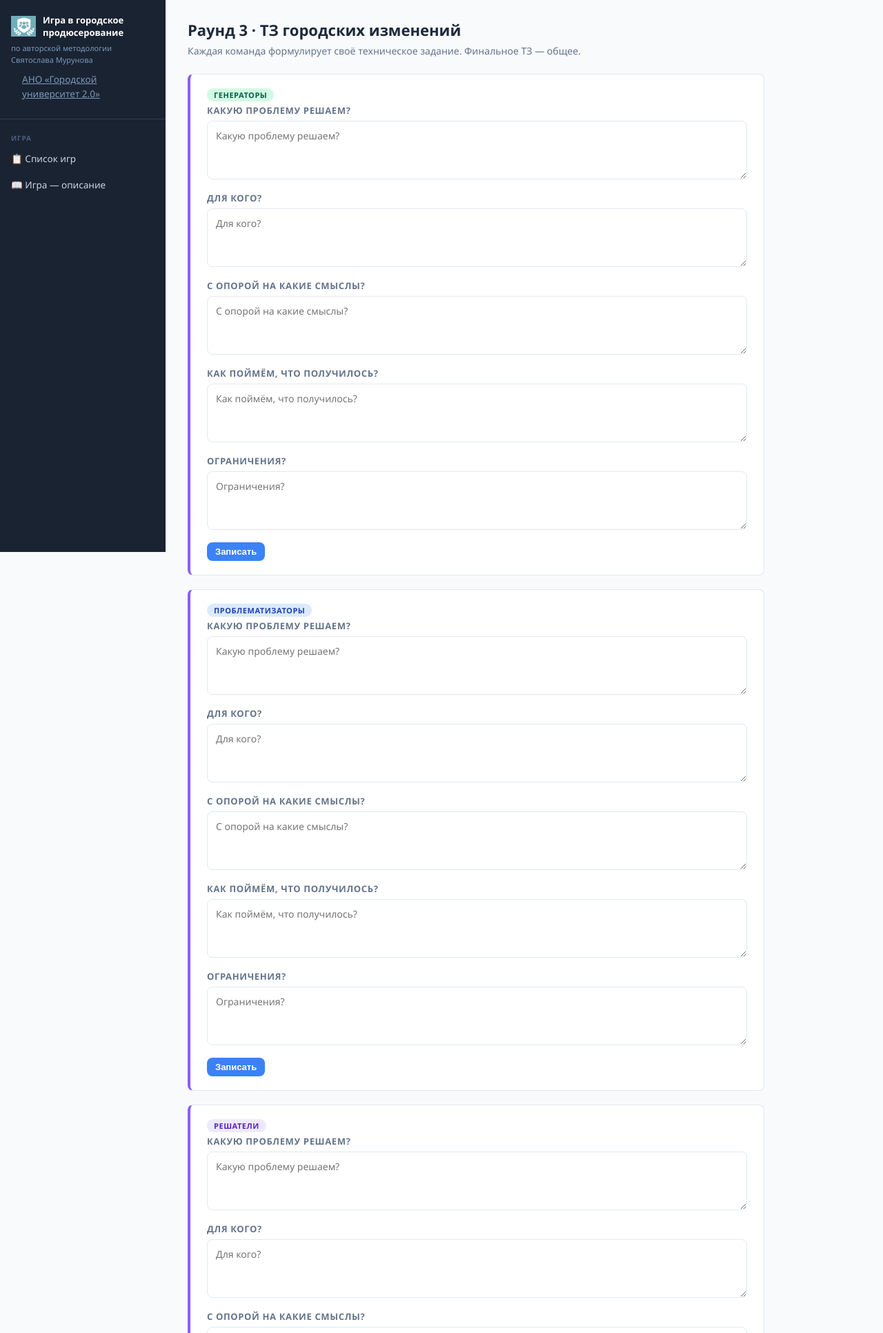
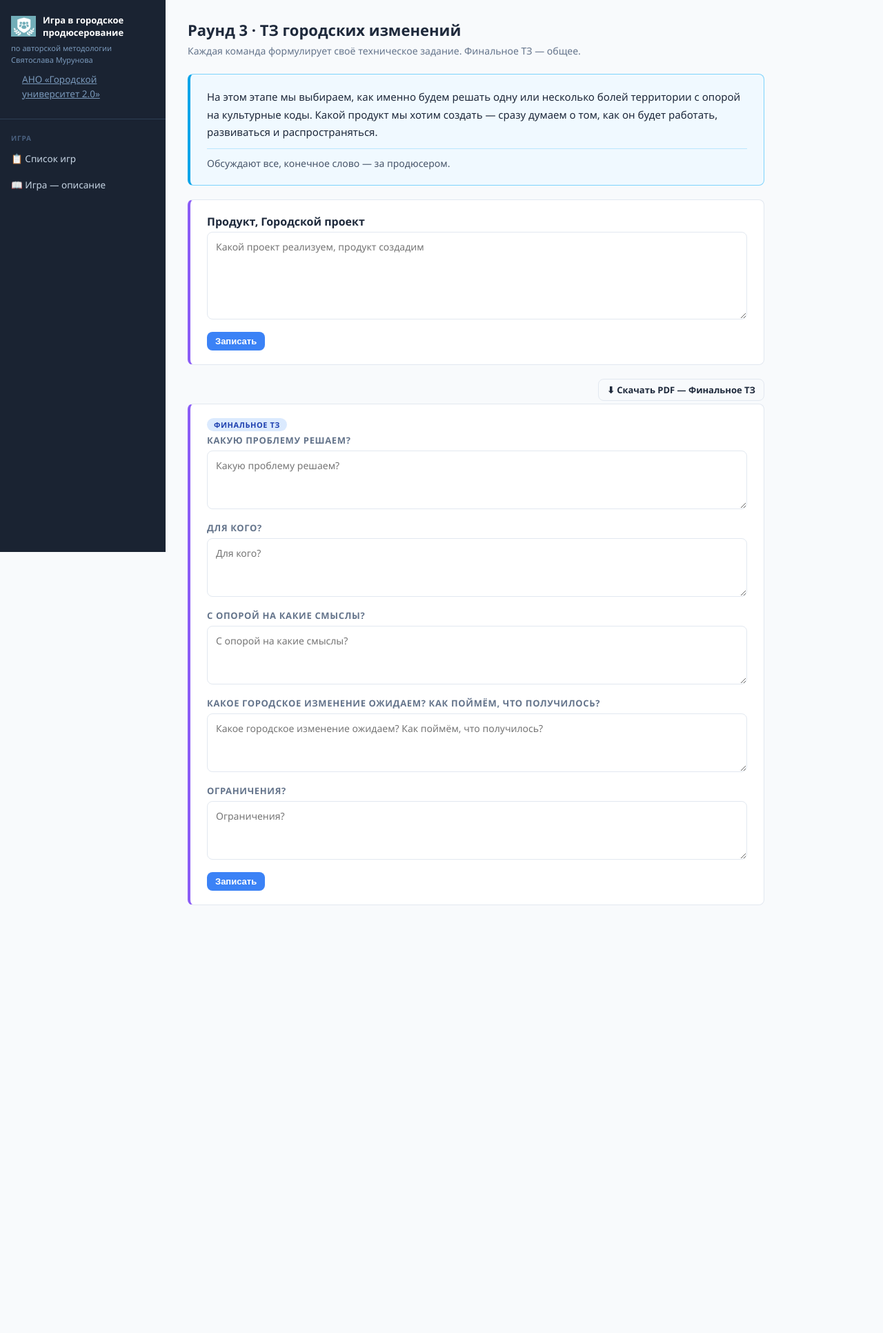
Before and after one commit to Aquamariss/city-game, a Flask app: template templates/round3.html in a window 1280 px wide. Shown: the top 1932 px of the page at 69% size. After the commit the page ends 1312 px from the top, so only its background shows below. Run offline with Flask 3, Linux system fonts and the light colour scheme; the template is opened without the code that fills it, so the values that code supplies are empty.

Commit message:
Simplify Round 3: description block, reorder and rename fields, remove role blocks
Co-Authored-By: Claude Sonnet 4.6 <noreply@anthropic.com>

```diff
--- a/templates/round3.html
+++ b/templates/round3.html
@@ -5,37 +5,50 @@
 <div class="page-title">Раунд 3 · ТЗ городских изменений</div>
 <div class="page-subtitle">Каждая команда формулирует своё техническое задание. Финальное ТЗ — общее.</div>
 
-{% set sections = [
-  ('gen',  'Генераторы',       'badge-green'),
-  ('prob', 'Проблематизаторы', 'badge-blue'),
-  ('sol',  'Решатели',         'badge-purple'),
-  ('mak',  'Делатели',         'badge-orange'),
-  ('exp',  'Экспортеры',       'badge-red'),
-  ('fin',  'Финальное ТЗ',     'badge-blue'),
-] %}
+<div class="card" style="background:#f0f9ff; border-color:#7dd3fc; border-left:4px solid #0ea5e9;">
+  <div style="font-size:15px; line-height:1.7; color:#1e293b;">
+    На этом этапе мы выбираем, как именно будем решать одну или несколько болей территории с опорой на культурные коды. Какой продукт мы хотим создать — сразу думаем о том, как он будет работать, развиваться и распространяться.
+  </div>
+  <div style="margin-top:10px; font-size:14px; color:#475569; line-height:1.6; border-top:1px solid #bae6fd; padding-top:10px;">
+    Обсуждают все, конечное слово — за продюсером.
+  </div>
+</div>
 
-{% set questions = [
-  ('q1', 'Какую проблему решаем?'),
-  ('q2', 'Для кого?'),
-  ('q3', 'С опорой на какие смыслы?'),
-  ('q4', 'Как поймём, что получилось?'),
-  ('q5', 'Ограничения?'),
-] %}
+<!-- Продукт, Городской проект -->
+<div class="card accent-r3">
+  <div class="card-title">Продукт, Городской проект</div>
+  <div class="field-group">
+    <textarea rows="5" data-field="r3_product" id="field-r3_product"
+              placeholder="Какой проект реализуем, продукт создадим">{{ data.get('r3_product', '') }}</textarea>
+  </div>
+  <div class="save-row">
+    <button class="btn btn-primary btn-sm"
+            onclick="saveField('r3_product', document.getElementById('field-r3_product').value, this)">
+      Записать
+    </button>
+  </div>
+</div>
 
-{% for sec, sec_name, badge_class in sections %}
-{% if sec == 'fin' %}
+<!-- Финальное ТЗ -->
 <div style="display:flex; justify-content:flex-end; margin-bottom:4px;">
   <a href="{{ url_for('print_r3_final') }}" target="_blank"
      class="btn btn-outline btn-sm">⬇ Скачать PDF — Финальное ТЗ</a>
 </div>
-{% endif %}
 <div class="card accent-r3">
   <div class="card-title">
-    <span class="badge {{ badge_class }}">{{ sec_name }}</span>
+    <span class="badge badge-blue">Финальное ТЗ</span>
   </div>
 
-  {% for q, q_label in questions %}
-  {% set key = 'r3_' + sec + '_' + q %}
+  {% set fin_questions = [
+    ('q1', 'Какую проблему решаем?'),
+    ('q2', 'Для кого?'),
+    ('q3', 'С опорой на какие смыслы?'),
+    ('q4', 'Какое городское изменение ожидаем? Как поймём, что получилось?'),
+    ('q5', 'Ограничения?'),
+  ] %}
+
+  {% for q, q_label in fin_questions %}
+  {% set key = 'r3_fin_' + q %}
   <div class="field-group">
     <label class="field-label">{{ q_label }}</label>
     <textarea rows="3" data-field="{{ key }}" id="field-{{ key }}"
@@ -45,22 +58,7 @@
 
   <div class="save-row">
     <button class="btn btn-primary btn-sm"
-            onclick="saveSection('{{ sec }}', this)">
-      Записать
-    </button>
-  </div>
-</div>
-{% endfor %}
-
-<div class="card accent-r3">
-  <div class="card-title">Продукт</div>
-  <div class="field-group">
-    <textarea rows="5" data-field="r3_product" id="field-r3_product"
-              placeholder="Как именно будем решать проблему, какой проект реализуем, продукт создадим">{{ data.get('r3_product', '') }}</textarea>
-  </div>
-  <div class="save-row">
-    <button class="btn btn-primary btn-sm"
-            onclick="saveField('r3_product', document.getElementById('field-r3_product').value, this)">
+            onclick="saveSection('fin', this)">
       Записать
     </button>
   </div>
```
